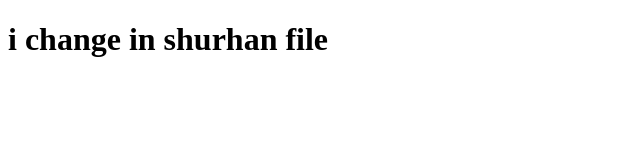
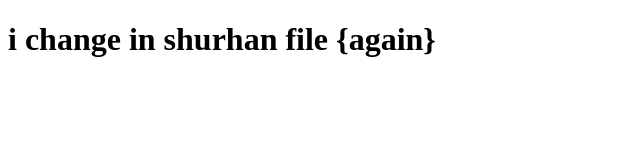
Before and after one commit to KomalKath/practice, a plain HTML site: page shruhan.html in a window 1280 px wide. Shown: the whole page, without its empty margins (0-640 px from the left). Drawn offline with Linux system fonts and the light colour scheme.

Commit message:
Update shruhan.html

```diff
--- a/shruhan.html
+++ b/shruhan.html
@@ -6,6 +6,6 @@
     <title>Document</title>
 </head>
 <body>
-    <h1>i change in shurhan file</h1>
+    <h1>i change in shurhan file {again}</h1>
 </body>
 </html>
```
